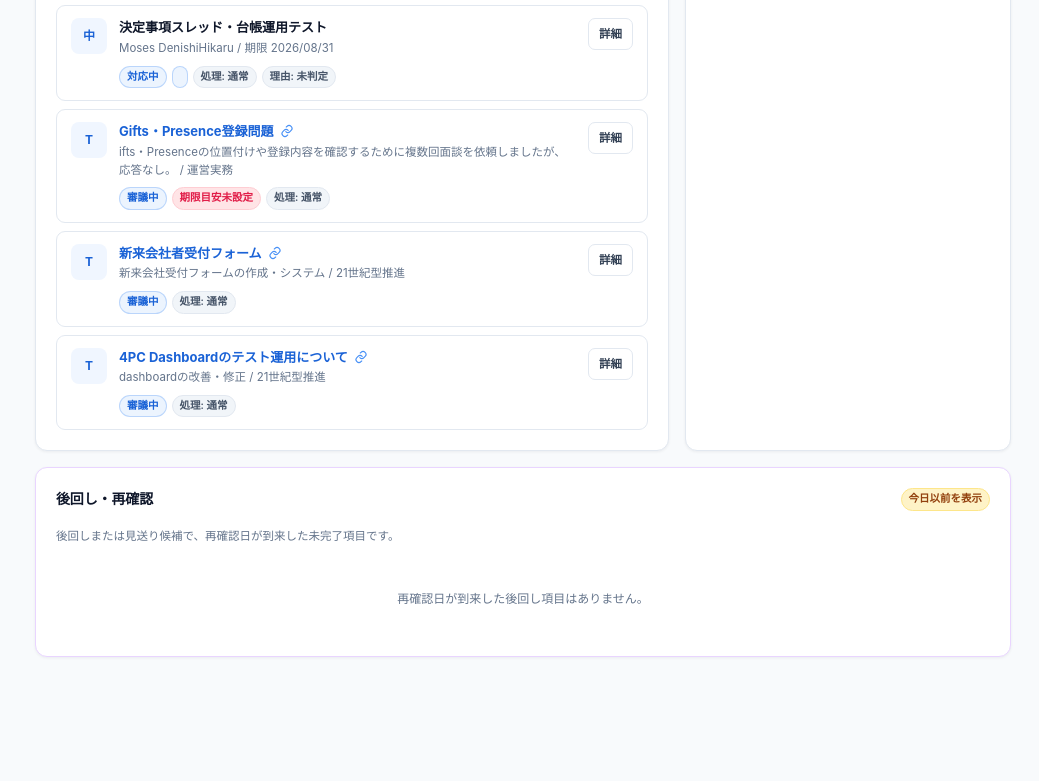
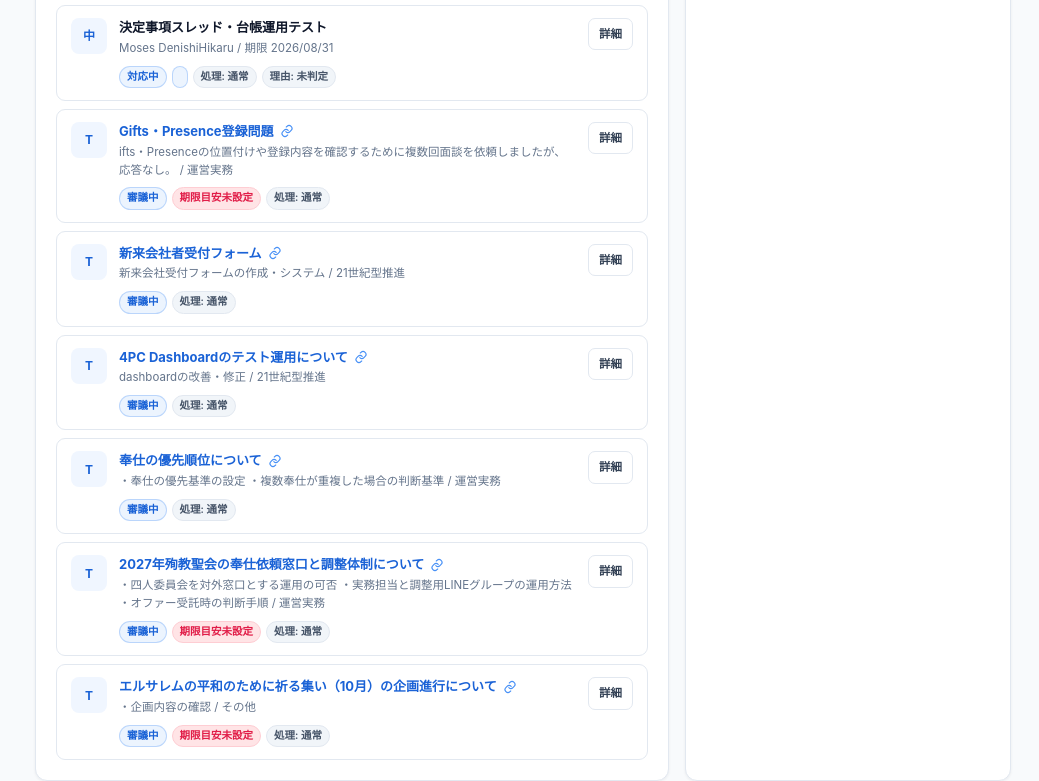
Before and after one commit to MosesHikaru/tokyoantioch_governance, a plain HTML site: page index.html in a window 1280 px wide. Shown: the part 993-1774 px from the top of the page, without its empty margins (241-1280 px from the left). Before the commit the page ends 1730 px from the top, so only its background shows below. Drawn offline with Linux system fonts and the light colour scheme.

Commit message:
Add files via upload

```diff
--- a/index.html
+++ b/index.html
@@ -579,6 +579,63 @@ const DATA={
       "url": "https://teams.microsoft.com/l/message/19:5d6752ce1c204bd6966e00213a4b8be0@thread.tacv2/1786235778276?tenantId=0718e844-f7df-455d-8ca7-651b5e3555f1&groupId=1e7e4644-9f87-4cad-8370-9a9cdba8845e&parentMessageId=1786235778276&teamName=%E5%9B%9B%E4%BA%BA%E5%A7%94%E5%93%A1%E4%BC%9A&channelName=02_21%E4%B8%96%E7%B4%80%E5%9E%8B%E6%8E%A8%E9%80%B2&createdTime=1786235778276",
       "owner": "Moses DenishiHikaru",
       "note": ""
+    },
+    {
+      "id": "T-202611-004",
+      "state": "審議中",
+      "subject": "奉仕の優先順位について",
+      "issue": "・奉仕の優先基準の設定\n・複数奉仕が重複した場合の判断基準",
+      "channel": "運営実務",
+      "due": "2026/08/31",
+      "decision": "",
+      "did": "",
+      "check": "",
+      "priorityClass": "通常",
+      "deferReason": "",
+      "reviewDate": "",
+      "reopenCondition": "",
+      "reviewAction": "",
+      "url": "https://teams.microsoft.com/l/message/19:5d6752ce1c204bd6966e00213a4b8be0@thread.tacv2/1786883516117?tenantId=0718e844-f7df-455d-8ca7-651b5e3555f1&groupId=1e7e4644-9f87-4cad-8370-9a9cdba8845e&parentMessageId=1786883516117&teamName=%E5%9B%9B%E4%BA%BA%E5%A7%94%E5%93%A1%E4%BC%9A&channelName=02_21%E4%B8%96%E7%B4%80%E5%9E%8B%E6%8E%A8%E9%80%B2&createdTime=1786883516117",
+      "owner": "Moses DenishiHikaru",
+      "note": ""
+    },
+    {
+      "id": "T-202611-005",
+      "state": "審議中",
+      "subject": "2027年殉教聖会の奉仕依頼窓口と調整体制について",
+      "issue": "・四人委員会を対外窓口とする運用の可否\n・実務担当と調整用LINEグループの運用方法\n・オファー受託時の判断手順",
+      "channel": "運営実務",
+      "due": "",
+      "decision": "",
+      "did": "",
+      "check": "期限目安未設定",
+      "priorityClass": "通常",
+      "deferReason": "",
+      "reviewDate": "",
+      "reopenCondition": "",
+      "reviewAction": "",
+      "url": "https://teams.microsoft.com/l/message/19:3c0190e547a2449095d0a19bdbae0973@thread.tacv2/1787305294225?tenantId=0718e844-f7df-455d-8ca7-651b5e3555f1&groupId=1e7e4644-9f87-4cad-8370-9a9cdba8845e&parentMessageId=1787305294225&teamName=%E5%9B%9B%E4%BA%BA%E5%A7%94%E5%93%A1%E4%BC%9A&channelName=03_%E9%81%8B%E5%96%B6%E5%AE%9F%E5%8B%99&createdTime=1787305294225",
+      "owner": "Moses DenishiHikaru",
+      "note": ""
+    },
+    {
+      "id": "T-202611-005",
+      "state": "審議中",
+      "subject": "エルサレムの平和のために祈る集い（10月）の企画進行について",
+      "issue": "・企画内容の確認",
+      "channel": "その他",
+      "due": "",
+      "decision": "",
+      "did": "",
+      "check": "期限目安未設定",
+      "priorityClass": "通常",
+      "deferReason": "",
+      "reviewDate": "",
+      "reopenCondition": "",
+      "reviewAction": "",
+      "url": "https://teams.microsoft.com/l/message/19:iB-xgpJutxgJaAtchmlJor6UU4n9wbHTDWiQoBclzms1@thread.tacv2/1787889329920?tenantId=0718e844-f7df-455d-8ca7-651b5e3555f1&groupId=1e7e4644-9f87-4cad-8370-9a9cdba8845e&parentMessageId=1787889329920&teamName=%E5%9B%9B%E4%BA%BA%E5%A7%94%E5%93%A1%E4%BC%9A&channelName=00_%E3%83%91%E3%82%A6%E3%83%AD%E7%89%A7%E5%B8%AB%E7%A2%BA%E8%AA%8D_%E6%A9%9F%E5%AF%86%E6%83%85%E5%A0%B1%E5%85%B1%E6%9C%89&createdTime=1787889329920&ngc=true",
+      "owner": "Moses DenishiHikaru",
+      "note": ""
     }
   ],
   "decisions": [
```
